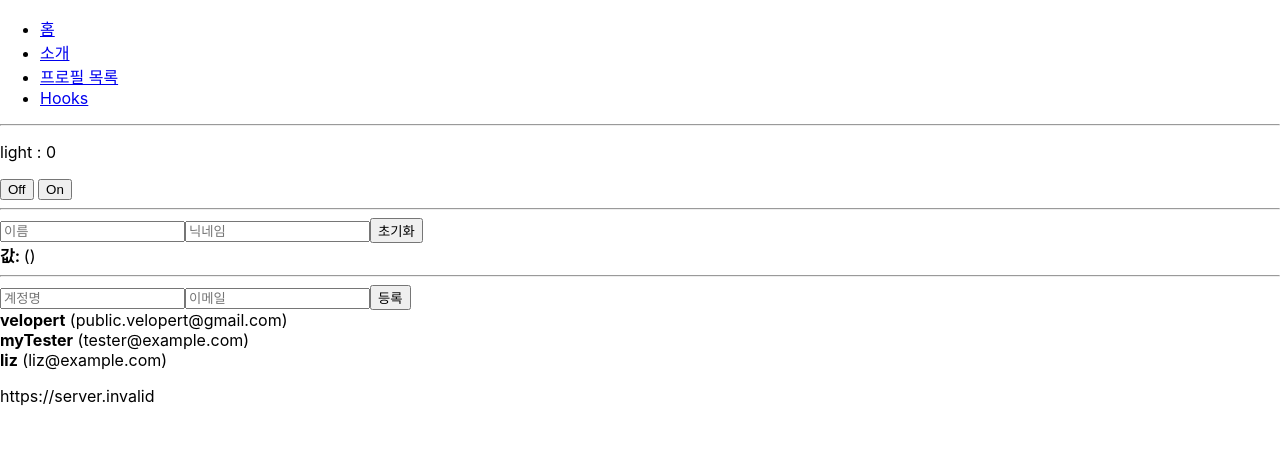
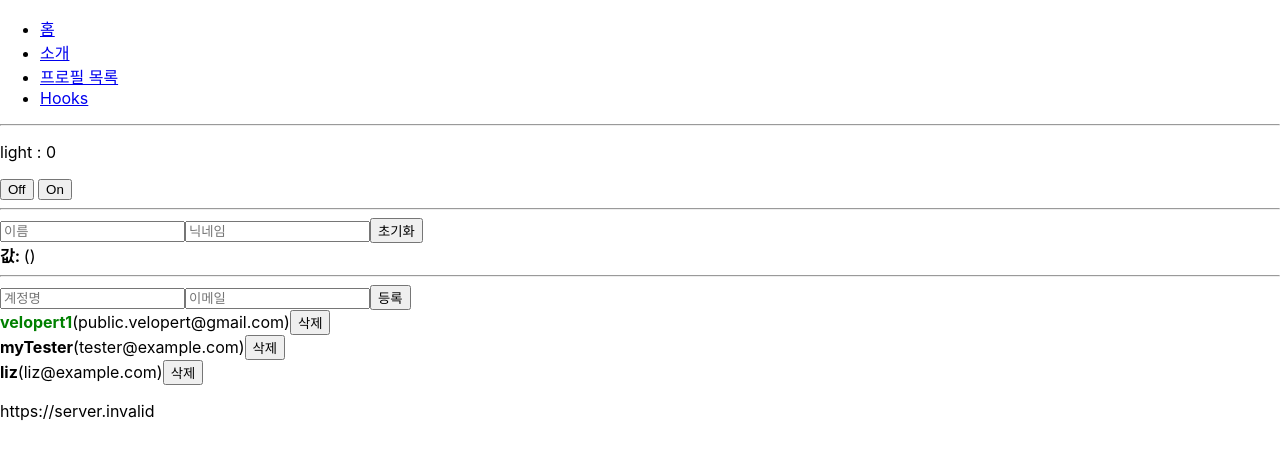
Before and after one commit to YangSeung-min/react-example-2, a React (Create React App) app: page /hooks in a window 1280 px wide. Shown: the top 460 px of the page. Built offline with nearby package versions, Linux system fonts and the light colour scheme; no server answers.

Commit message:
** useState로 만들어진 state(array)에 item 추가,삭제, 수정. map, filter등 사용

```diff
--- a/src/pages/Hooks.js
+++ b/src/pages/Hooks.js
@@ -24,18 +24,21 @@
   const [users, setUsers] = useState([
     {
       id: 1,
-      username: "velopert",
+      username: "velopert1",
       email: "public.velopert@gmail.com",
+      active: true,
     },
     {
       id: 2,
       username: "myTester",
       email: "tester@example.com",
+      active: false,
     },
     {
       id: 3,
       username: "liz",
       email: "liz@example.com",
+      active: false,
     },
   ]);
 
@@ -56,6 +59,20 @@
     nextId.current += 1;
   };
 
+  const onRemove = id => {
+    // user.id 가 파라미터로 일치하지 않는 원소만 추출해서 새로운 배열을 만듬
+    // = user.id 가 id 인 것을 제거함
+    setUsers(users.filter(user => user.id !== id));
+  };
+
+  const onToggle = id => {
+    setUsers(
+      users.map(user =>
+        user.id === id ? { ...user, active: !user.active } : user
+      )
+    );
+  };
+
   return (
     <div className="App">
       <div>
@@ -71,7 +88,7 @@
         onChange={onChange}
         onCreate={onCreate}
       />
-      <UserList users={users} />
+      <UserList users={users} onRemove={onRemove} onToggle={onToggle}/>
     </div>
   );
 }
@@ -147,19 +164,29 @@
   );
 }
 
-function User({ user }) {
+function User({ user, onRemove, onToggle }) {
   return (
     <div>
-      <b>{user.username}</b> <span>({user.email})</span>
+      <b
+        style={{
+          cursor: "pointer",
+          color: user.active ? "green" : "black",
+        }}
+        onClick={() => onToggle(user.id)}
+      >
+        {user.username}
+      </b>
+      <span>({user.email})</span>
+      <button onClick={() => onRemove(user.id)}>삭제</button>
     </div>
   );
 }
 
-function UserList({ users }) {
+function UserList({ users, onRemove, onToggle }) {
   return (
     <div>
       {users.map((user) => (
-        <User user={user} key={user.id} />
+        <User user={user} key={user.id} onRemove={onRemove} onToggle={onToggle}/>
       ))}
     </div>
   );
```
